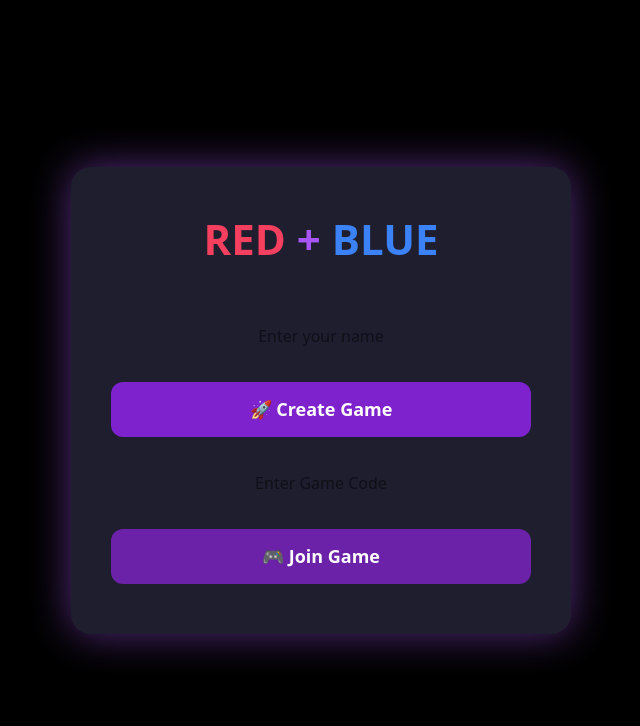
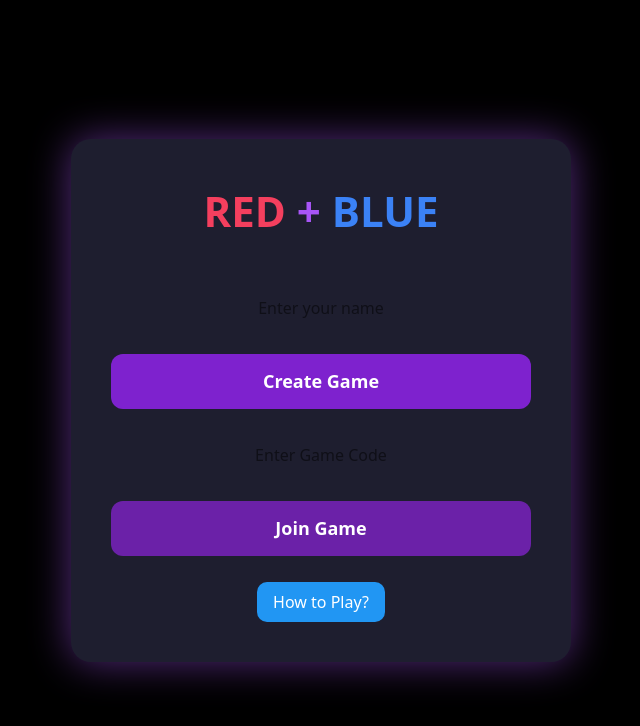
Before and after one commit to PythoneersAssist/RedBlue-Frontend, a React (Vite) app: page / in a window 1280 px wide. Shown: the top 726 px of the page, without its empty margins (319-959 px from the left). Built offline with nearby package versions, Linux system fonts and the light colour scheme.

Commit message:
Added "How to play?" button in home page for clear instructions.

```diff
--- a/src/pages/HomePage.css
+++ b/src/pages/HomePage.css
@@ -78,3 +78,17 @@
   text-align: center;
   border: none;
 }
+
+.rules-btn {
+  margin-top: 1rem;
+  padding: 0.5rem 1rem;
+  background-color: #2196f3;
+  color: white;
+  border: none;
+  border-radius: 10px;
+  font-size: 1rem;
+  cursor: pointer;
+}
+.rules-btn:hover {
+  background-color: #1976d2;
+}
--- a/src/pages/HomePage.jsx
+++ b/src/pages/HomePage.jsx
@@ -2,11 +2,13 @@ import React, { useState } from 'react';
 import { useNavigate } from 'react-router-dom';
 import axios from 'axios';
 import './HomePage.css';
+import RulesModal from './RulesModal';
 
 function HomePage() {
   const navigate = useNavigate();
   const [gameCode, setGameCode] = useState('');
   const [playerName, setPlayerName] = useState('');
+  const [showRules, setShowRules] = useState(false);
 
   const handleCreateGame = async () => {
     if (!playerName.trim()) {
@@ -53,7 +55,7 @@ function HomePage() {
         />
 
         <button className="btn create-btn" onClick={handleCreateGame}>
-          🚀 Create Game
+          Create Game
         </button>
 
         <input
@@ -65,8 +67,13 @@ function HomePage() {
         />
 
         <button className="btn join-btn" onClick={handleJoinGame}>
-          🎮 Join Game
+          Join Game
         </button>
+
+        <button className="rules-btn" onClick={() => setShowRules(true)}>
+          How to Play?
+        </button>
+        {showRules && <RulesModal onClose={() => setShowRules(false)} />}
       </div>
     </div>
   );
```
